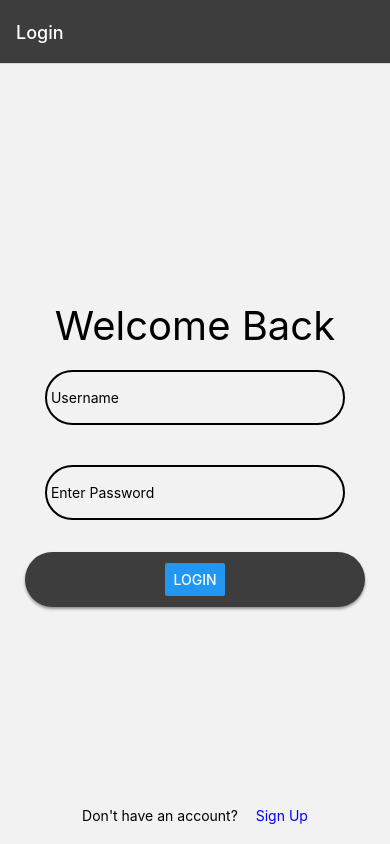
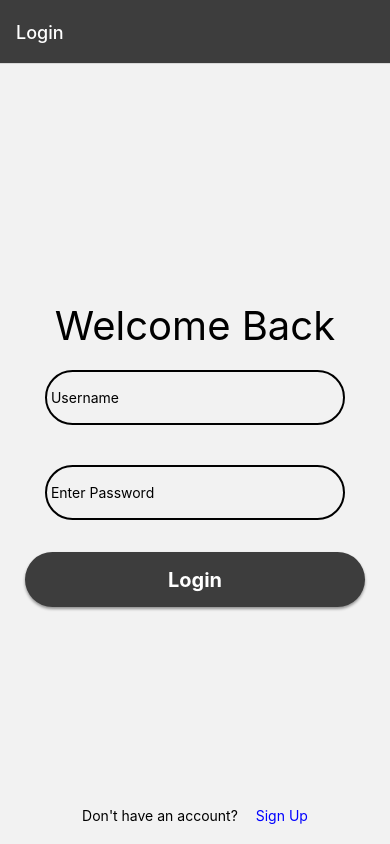
Before and after one commit to AndrewO777/ChatApp, a React Native app: screen /Login in a window 390 px wide. Built offline with nearby package versions, Linux system fonts and the light colour scheme.

Commit message:
more css

```diff
--- a/components/screens/login.js
+++ b/components/screens/login.js
@@ -18,8 +18,8 @@ export default function Login({navigation}) {
             <TextInput style={styles.input} placeholder=" Username" />
             <TextInput style={styles.input} placeholder=" Enter Password" />
             <View style={styles.btnWrapper}>
-                <TouchableOpacity style={styles.signUpBtn}>
-                    <Button style={styles.button} title="Login" />
+                <TouchableOpacity style={styles.loginBtn}>
+                    <Text style={styles.loginBtnText}>Login</Text>
                 </TouchableOpacity>
             </View>
         </View>
@@ -76,12 +76,17 @@ btnWrapper: {
     elevation: 5,
     borderRadius: 30,
 },
-signUpBtn: {
+loginBtn: {
     textAlign: 'center',
     justifyContent: 'center',
     alignItems: 'center',
     width: '100%',
     height: 55,
+},
+loginBtnText: {
+    color: 'white',
+    fontSize: 20,
+    fontWeight: 'bold',
 },
 signUpContainer: {
     position: 'absolute',
--- a/components/screens/signup.js
+++ b/components/screens/signup.js
@@ -20,7 +20,7 @@ export default function Signup({navigation}) {
             <TextInput style={styles.input} placeholder=" Confirm Password" />
             <View style={styles.btnWrapper}>
                 <TouchableOpacity style={styles.signUpBtn}>
-                    <Button style={styles.button} title="Sign Up" />
+                    <Text style={styles.signUpBtnText}>Sign Up</Text>
                 </TouchableOpacity>
             </View>
         </View>
@@ -84,6 +84,11 @@ signUpBtn: {
     width: '100%',
     height: 55,
 },
+signUpBtnText: {
+    color: 'white',
+    fontSize: 20,
+    fontWeight: 'bold'
+},
 signUpContainer: {
     position: 'absolute',
     bottom: 20,
```
